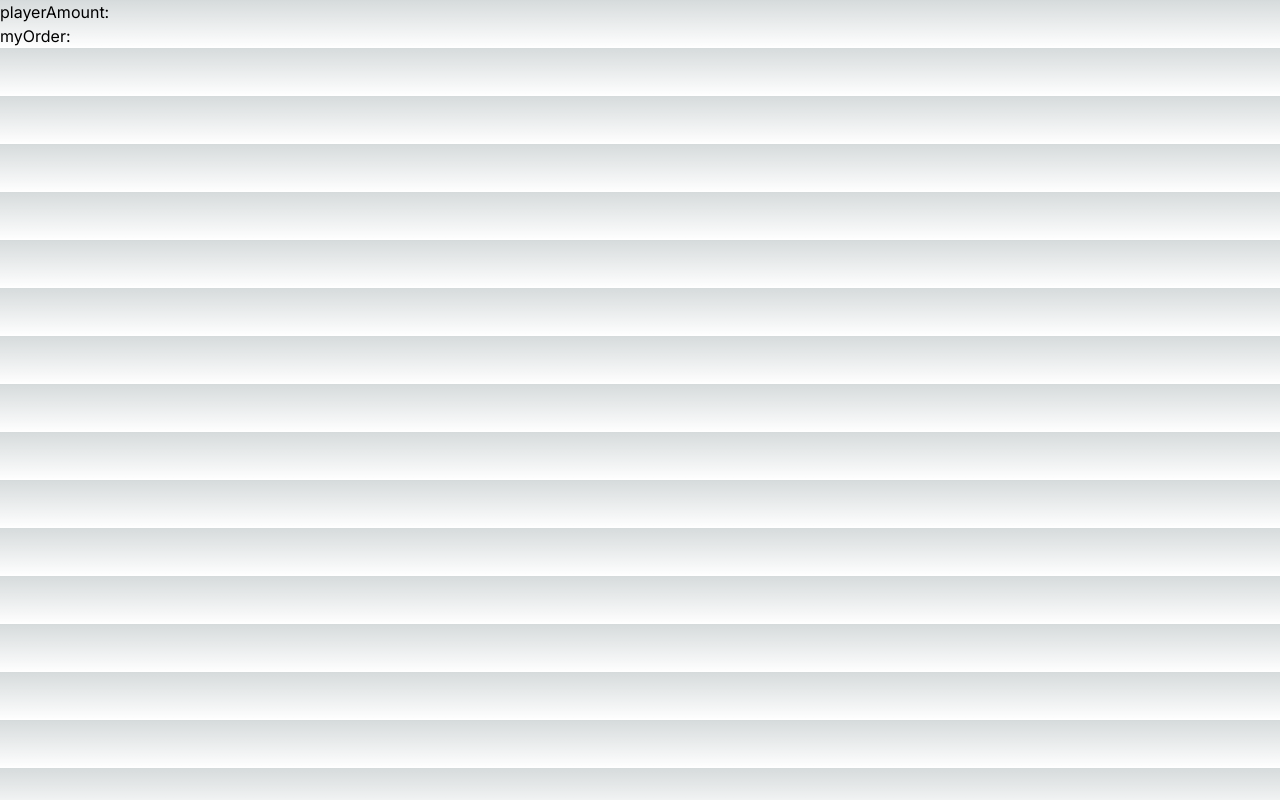
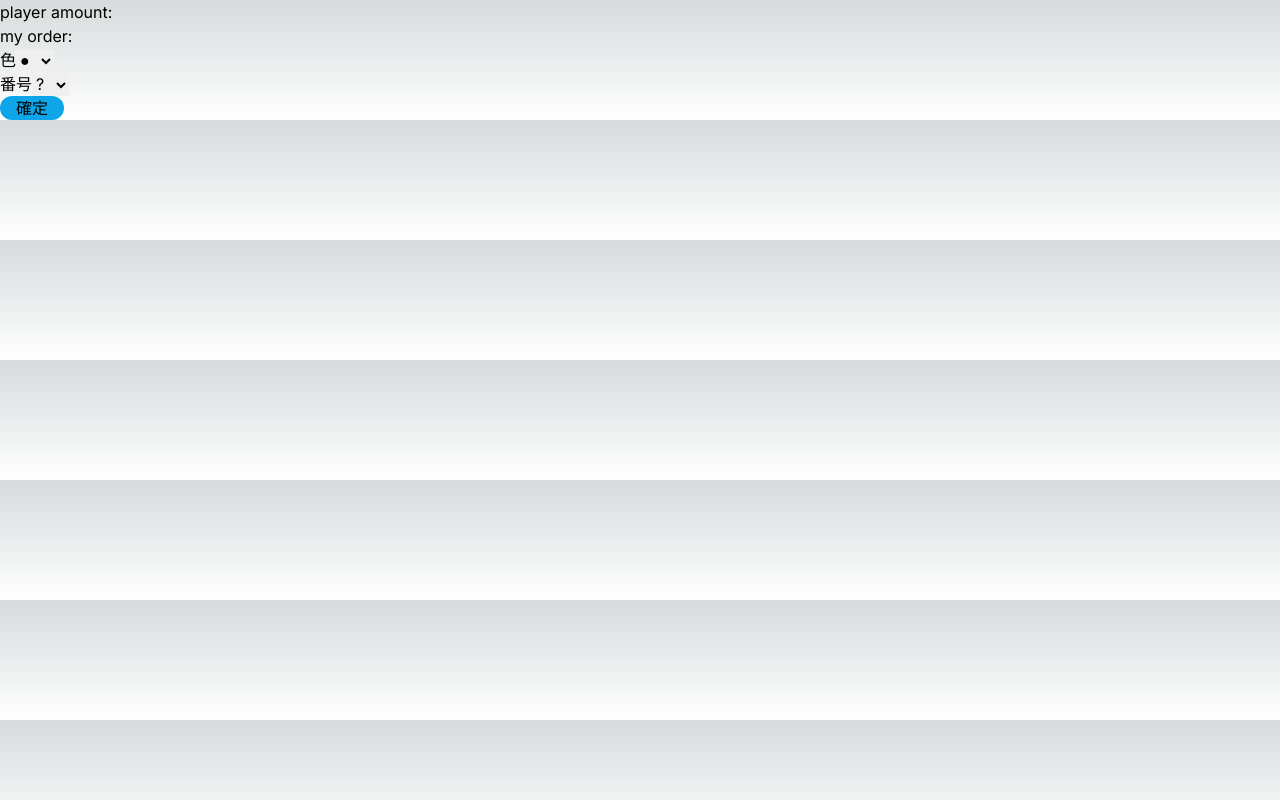
Before and after one commit to d0riven/algo-helper, a Next.js app: page /setting in a window 1280 px wide. Built offline with nearby package versions, Linux system fonts and the light colour scheme.

Commit message:
手札情報を入力するinput周りの制御を追加

```diff
--- a/src/app/setting/page.tsx
+++ b/src/app/setting/page.tsx
@@ -1,14 +1,95 @@
 'use client';
 
-import {useContext} from "react";
+import {ChangeEvent, ChangeEventHandler, ReactNode, useContext, useState} from "react";
 import {GlobalContext} from "@/state/global";
+import {Simulate} from "react-dom/test-utils";
+import play = Simulate.play;
+import {CARD_NUMBERS} from "@/utils/constans";
+import {CardColors} from "@/model/colors";
 
 export default function Setting() {
     const global = useContext(GlobalContext);
+    const playerAmount = global.gameSetting.playerAmount!!
+    const myOrder = global.gameSetting.myOrder!!
+
+    const undefinedNumber = '?'
+
+    const [blackSelectedNumber, setBlackSelectedNumber] = useState<Array<number>>([])
+    const [whiteSelectedNumber, setWhiteSelectedNumber] = useState<Array<number>>([])
+
+    // すでに選択済みの 色 * カード番号 を除外したselect項目を生成する
+    const generateSelectNumber = ():ReactNode[] => {
+        let numbers = CARD_NUMBERS.filter(v => {
+            switch (selectColor) {
+                case CardColors.Black:
+                    return !blackSelectedNumber.includes(v)
+                case CardColors.White:
+                    return !whiteSelectedNumber.includes(v)
+            }
+        })
+        let nodes = numbers.map((v):ReactNode => {return (<option key={v}>{v}</option>)})
+        nodes.unshift(<option key={'undefined'}>{undefinedNumber}</option>)
+        return nodes
+    }
+
+    const [selectNumber, setSelectNumber] = useState<number|null>(null)
+    const handleSelectNumber = (e:ChangeEvent<HTMLSelectElement>) => {
+        const v = e.target.value
+        if (v == undefinedNumber) {
+            return
+        }
+        setSelectNumber(parseInt(v))
+    }
+
+    const [selectColor, setSelectColor] = useState<string>(CardColors.Black)
+    const handleSelectColor = (e:ChangeEvent<HTMLSelectElement>) => {
+        switch (e.target.value) {
+            case CardColors.Black:
+                setSelectColor(CardColors.Black)
+                break
+            case CardColors.White:
+                setSelectColor(CardColors.White)
+                break
+        }
+    }
+
+    const handleNextCard = () => {
+        if (!selectNumber) {
+            window.alert("数を選んでください")
+            return
+        }
+        switch (selectColor) {
+            case CardColors.Black:
+                setBlackSelectedNumber(blackSelectedNumber.concat(selectNumber))
+                break
+            case CardColors.White:
+                setWhiteSelectedNumber(whiteSelectedNumber.concat(selectNumber))
+                break
+        }
+        setSelectColor(CardColors.Black)
+        setSelectNumber(null)
+    }
+
     return (
         <>
-            <p>playerAmount: {global.gameSetting.playerAmount}</p>
-            <p>myOrder: {global.gameSetting.myOrder}</p>
+            <p>player amount: {playerAmount}</p>
+            <p>my order: {myOrder}</p>
+            <div>
+                <label>色</label>
+                <select value={selectColor} onChange={handleSelectColor}>
+                    <option color="black" value={CardColors.Black}>●</option>
+                    <option color="white" value={CardColors.White}>◯</option>
+                </select>
+            </div>
+            <div>
+                <label>番号</label>
+                <select value={selectNumber ?? undefinedNumber} onChange={handleSelectNumber}>
+                    {generateSelectNumber()}
+                </select>
+            </div>
+            <button
+                className='rounded-full bg-sky-500 hover:bg-sky-700 px-4'
+                onClick={handleNextCard}>確定</button>
         </>
     );
 }
--- /dev/null
+++ b/src/model/colors.ts
@@ -0,0 +1,4 @@
+export enum CardColors {
+    Black = 'black',
+    White = 'white',
+}
--- /dev/null
+++ b/src/utils/constans.ts
@@ -0,0 +1 @@
+export const CARD_NUMBERS = new Array<number>(1, 2, 3, 4, 5, 6, 7, 8, 9, 10, 11, 12)
```
